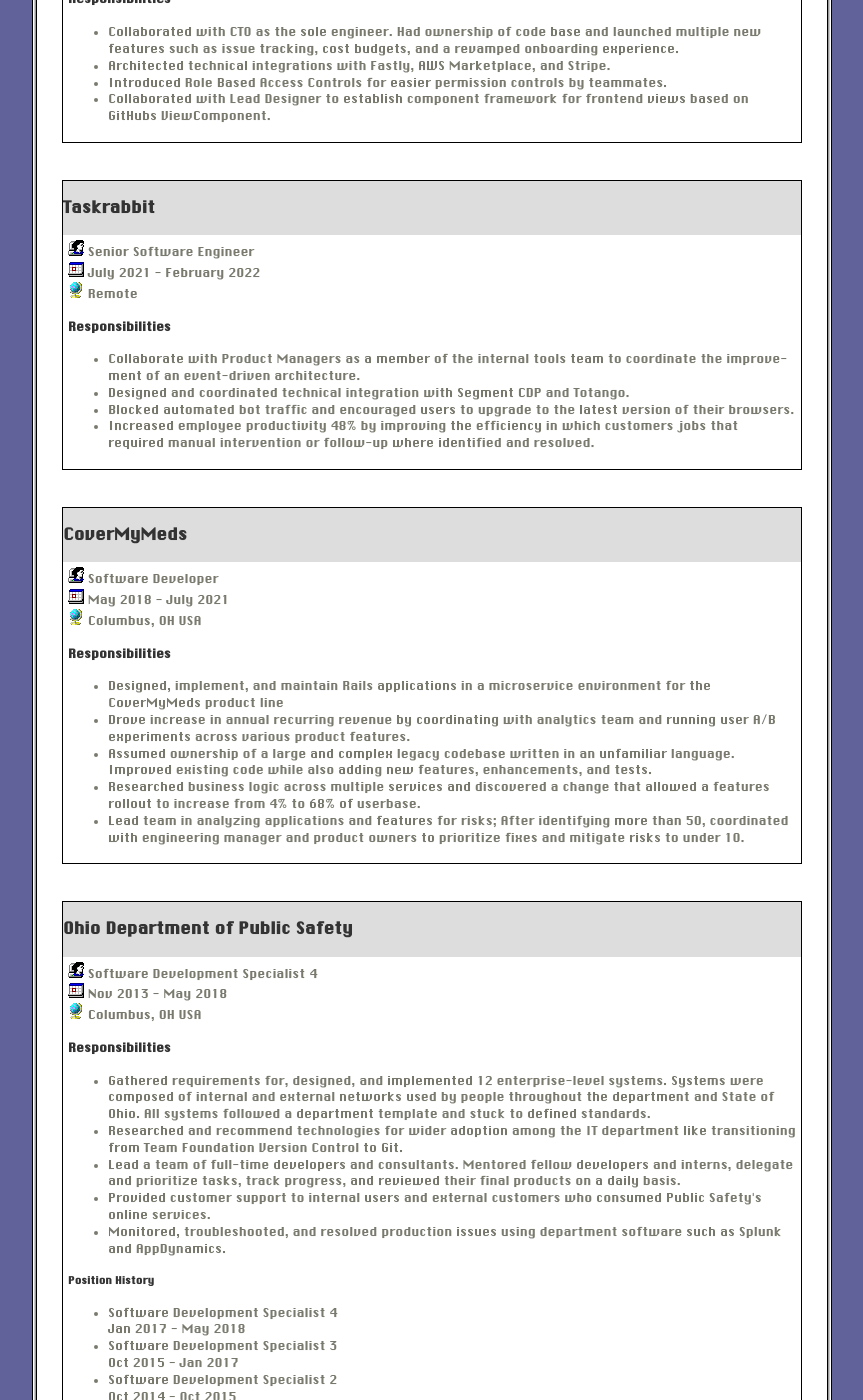
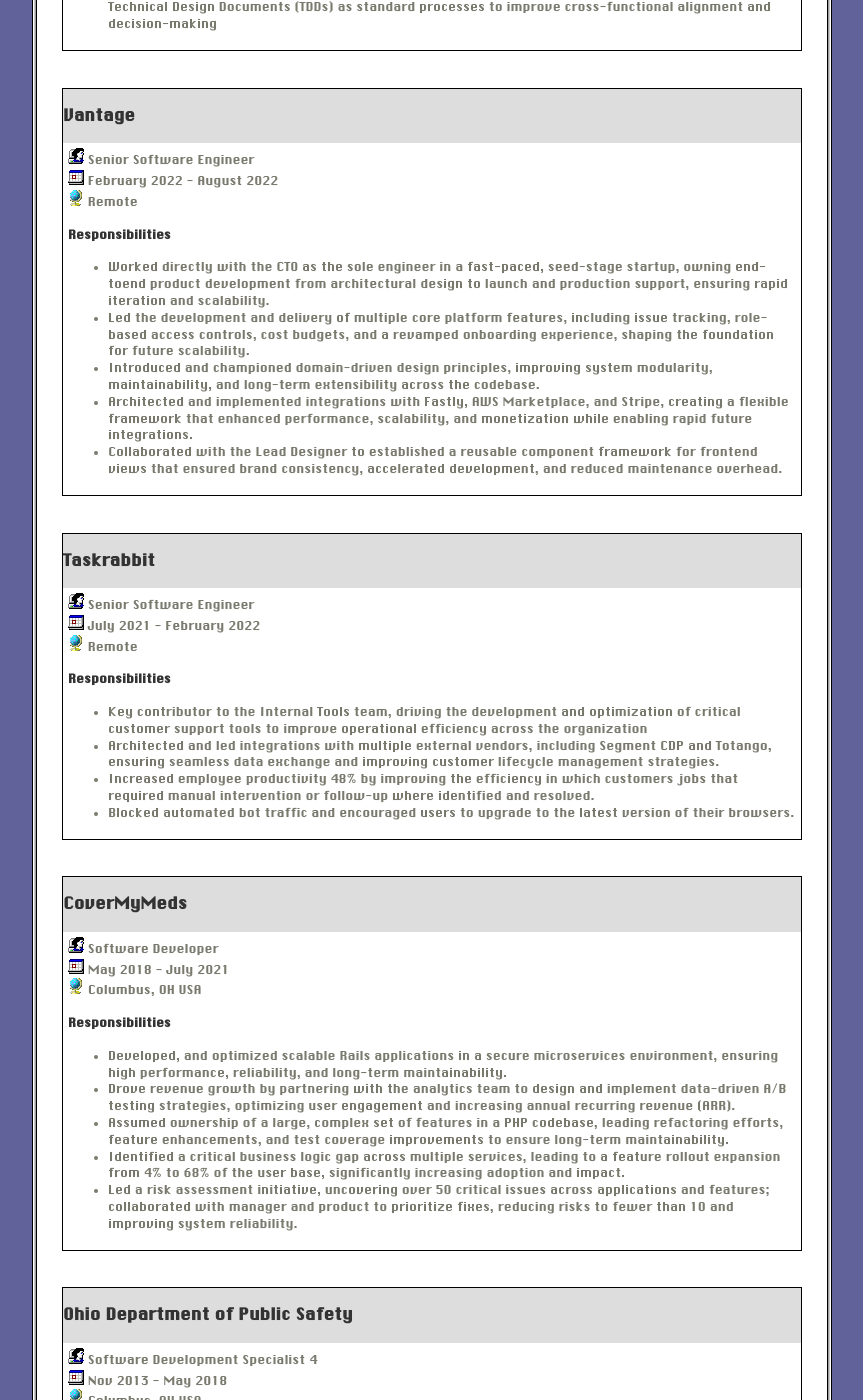
Before and after one commit to jmadkins/jmadkins.github.io, a Jekyll site: the page built from work-history.html, in a window 1280 px wide and 1400 px high, scrolled down 634 px. Shown: the whole window, without its empty margins (208-1071 px from the left). Built offline with Jekyll 4.4.1, drawn with Linux system fonts in a browser that asks for light colours; some of the changed text lies outside the part shown.

Commit message:
Update job descriptions

```diff
--- a/_data/jobs.yml
+++ b/_data/jobs.yml
@@ -5,7 +5,12 @@
       start: September 2022
       end: Present
   responsibilities:
-    - Member of the Payments team working on redesigning and rewriting existing payment code into more maintainable framework.
+    - Drove the multi-year modernization of the payment system, leading architectural decisions and aligning technical strategy with evolving business needs. Enabled seamless integrations with external partners through scalable and maintainable solutions.
+    - Served as the technical lead for multiple initiatives, conducting deep technical research, defining implementation, migration strategies, and ensuring alignment with stakeholders. Established structured roadmaps and led weekly cross-team syncs to drive execution and delivery.
+    - Defined and evangelized core software patterns, presenting findings in engineering demos and fostering adoption across teams, improving code maintainability and development efficiency.
+    - Optimized team processes, implementing scalable code review queue and standards, along with development best practices that increased team velocity and reduced cycle times.
+    - Strengthened team growth and technical excellence by improving onboarding resources, mentoring new hires, and assisting with technical interviews.
+    - Championed engineering best practices, guiding the team in adopting Ruby on Rails best practices and domain-driven design. Collabored with product to introduce Product Requirement Documents (PRDs) and Technical Design Documents (TDDs) as standard processes to improve cross-functional alignment and decision-making
 
 - company: Vantage
   location: Remote
@@ -14,10 +19,11 @@
       start: February 2022
       end: August 2022
   responsibilities:
-    - Collaborated with CTO as the sole engineer. Had ownership of code base and launched multiple new features such as issue tracking, cost budgets, and a revamped onboarding experience.
-    - Architected technical integrations with Fastly, AWS Marketplace, and Stripe.
-    - Introduced Role Based Access Controls for easier permission controls by teammates.
-    - Collaborated with Lead Designer to establish component framework for frontend views based on GitHubs ViewComponent.
+    - Worked directly with the CTO as the sole engineer in a fast-paced, seed-stage startup, owning end-toend product development from architectural design to launch and production support, ensuring rapid iteration and scalability.
+    - Led the development and delivery of multiple core platform features, including issue tracking, role-based access controls, cost budgets, and a revamped onboarding experience, shaping the foundation for future scalability.
+    - Introduced and championed domain-driven design principles, improving system modularity, maintainability, and long-term extensibility across the codebase.
+    - Architected and implemented integrations with Fastly, AWS Marketplace, and Stripe, creating a flexible framework that enhanced performance, scalability, and monetization while enabling rapid future integrations.
+    - Collaborated with the Lead Designer to established a reusable component framework for frontend views that ensured brand consistency, accelerated development, and reduced maintenance overhead.
 
 - company: Taskrabbit
   location: Remote
@@ -26,10 +32,10 @@
       start: July 2021
       end: February 2022
   responsibilities:
-    - Collaborate with Product Managers as a member of the internal tools team to coordinate the improve- ment of an event-driven architecture.
-    - Designed and coordinated technical integration with Segment CDP and Totango.
+    - Key contributor to the Internal Tools team, driving the development and optimization of critical customer support tools to improve operational efficiency across the organization
+    - Architected and led integrations with multiple external vendors, including Segment CDP and Totango, ensuring seamless data exchange and improving customer lifecycle management strategies.
+    - Increased employee productivity 48% by improving the efficiency in which customers jobs that required manual intervention or follow-up where identified and resolved.
     - Blocked automated bot traffic and encouraged users to upgrade to the latest version of their browsers.
-    - Increased employee productivity 48% by improving the efficiency in which customers jobs that required manual intervention or follow-up where identified and resolved.
 
 - company: CoverMyMeds
   location: Columbus, OH USA
@@ -38,11 +44,11 @@
       start: May 2018
       end: July 2021
   responsibilities:
-    - Designed, implement, and maintain Rails applications in a microservice environment for the CoverMyMeds product line
-    - Drove increase in annual recurring revenue by coordinating with analytics team and running user A/B experiments across various product features.
-    - Assumed ownership of a large and complex legacy codebase written in an unfamiliar language. Improved existing code while also adding new features, enhancements, and tests.
-    - Researched business logic across multiple services and discovered a change that allowed a features rollout to increase from 4% to 68% of userbase.
-    - Lead team in analyzing applications and features for risks; After identifying more than 50, coordinated with engineering manager and product owners to prioritize fixes and mitigate risks to under 10.
+    - Developed, and optimized scalable Rails applications in a secure microservices environment, ensuring high performance, reliability, and long-term maintainability.
+    - Drove revenue growth by partnering with the analytics team to design and implement data-driven A/B testing strategies, optimizing user engagement and increasing annual recurring revenue (ARR).
+    - Assumed ownership of a large, complex set of features in a PHP codebase, leading refactoring efforts, feature enhancements, and test coverage improvements to ensure long-term maintainability.
+    - Identified a critical business logic gap across multiple services, leading to a feature rollout expansion from 4% to 68% of the user base, significantly increasing adoption and impact.
+    - Led a risk assessment initiative, uncovering over 50 critical issues across applications and features; collaborated with manager and product to prioritize fixes, reducing risks to fewer than 10 and improving system reliability.
 
 - company: Ohio Department of Public Safety
   location: Columbus, OH USA
@@ -63,8 +69,8 @@
       start: Jan 2017
       end: May 2018
   responsibilities:
-    - Gathered requirements for, designed, and implemented 12 enterprise-level systems. Systems were composed of internal and external networks used by people throughout the department and State of Ohio. All systems followed a department template and stuck to defined standards.
-    - Researched and recommend technologies for wider adoption among the IT department like transitioning from Team Foundation Version Control to Git.
-    - Lead a team of full-time developers and consultants. Mentored fellow developers and interns, delegate and prioritize tasks, track progress, and reviewed their final products on a daily basis.
-    - Provided customer support to internal users and external customers who consumed Public Safety's online services.
-    - Monitored, troubleshooted, and resolved production issues using department software such as Splunk and AppDynamics.
+    - Led multi-year modernization initiatives for legacy systems, overseeing technical strategy, execution, and stakeholder alignment. Automated manual workflows and reduced operational overhead.
+    - Led a cross-functional development team of full-time engineers and consultants, working under the direction of leadership to triage and resolve critical technical challenges.
+    - Provided technical leadership and mentorship, guiding developers and interns through task delegation, priority management, and daily progress reviews, ensuring high-quality deliverables and professional growth.
+    - Drove technology adoption across the IT department, researching and recommending new tools and frameworks to improve development efficiency and scalability.
+    - Provided strategic technical support and guidance for Public Safety’s online services, ensuring system reliability.
--- a/_data/skills.yml
+++ b/_data/skills.yml
@@ -50,3 +50,4 @@
   items:
     - Stripe
     - Braintree
+    - PayPal
```
